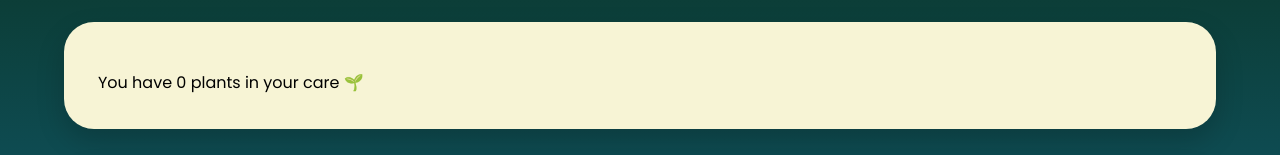
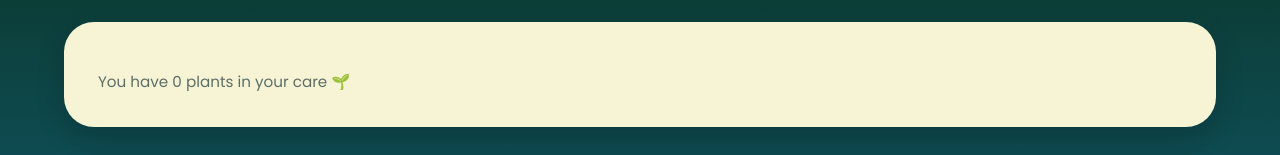
Before and after one commit to Divyadharshini18/plant-cupid-mern, a React (Vite) app in the folder frontend/: page /profile in a window 1280 px wide. Shown: the part 123-278 px from the top of the page. Built offline with nearby package versions, Linux system fonts and the light colour scheme; no server answers; sample sign-in values are in the browser's storage.

Commit message:
Profile page hero

```diff
--- a/frontend/src/index.css
+++ b/frontend/src/index.css
@@ -1175,6 +1175,12 @@
   margin-bottom: 30px;
 }
 
+.profile-subtext{
+  margin-top: 8px;
+  color: #5b6f68;
+  font-size: 0.95rem;
+}
+
 .history-list{
   display: flex;
   flex-direction: column;
```
